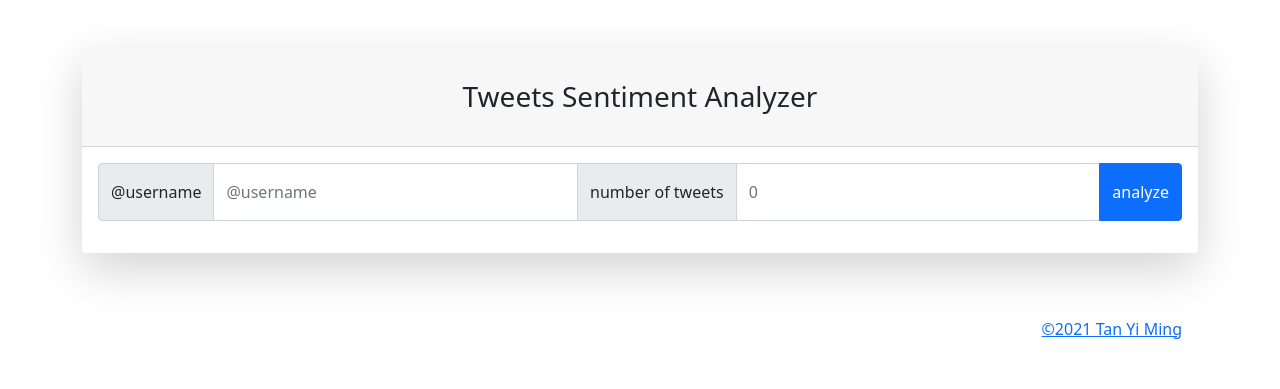
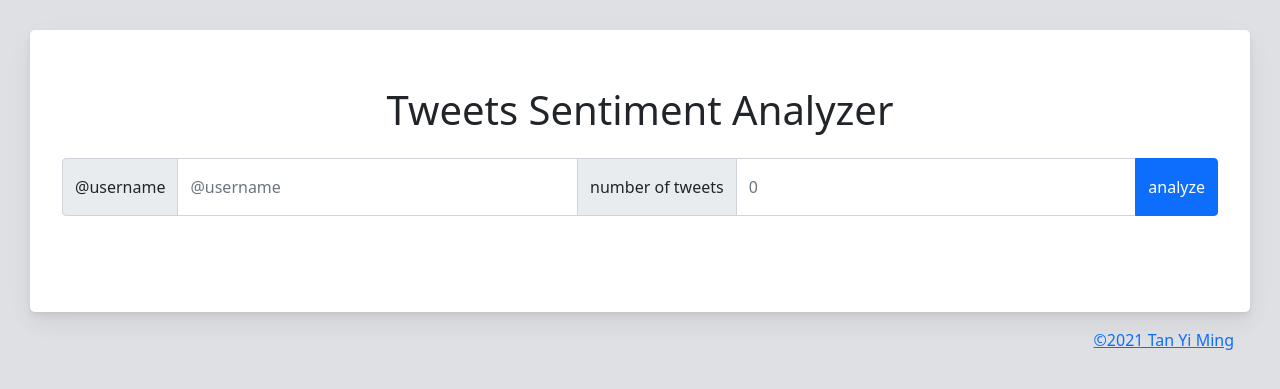
Before and after one commit to notyiming/tweets-sentiment-analyzer, a Flask app: page / in a window 1280 px wide. Shown: the top 389 px of the page. Run offline with Flask 2, Linux system fonts and the light colour scheme; some libraries are stand-ins or nearby versions.

Commit message:
changed the styling

```diff
--- /dev/null
+++ b/static/styles/style.css
@@ -0,0 +1,17 @@
+.app-main{
+  padding: 30px 30px 0;
+}
+
+.big-container{
+  background-color: #fff;
+  box-shadow: 0 0.46875rem 2.1875rem rgba(4,9,20,0.03), 0 0.9375rem 1.40625rem rgba(4,9,20,0.03), 0 0.25rem 0.53125rem rgba(4,9,20,0.05), 0 0.125rem 0.1875rem rgba(4,9,20,0.03);
+}
+
+body{
+  background-color: rgb(223, 224, 228);
+}
+
+.jumbotron{
+  border-radius: 0.3rem;
+  padding:2rem 2rem;
+}
--- a/templates/base.html
+++ b/templates/base.html
@@ -7,9 +7,10 @@
 	<link href="https://cdn.jsdelivr.net/npm/bootstrap@5.0.1/dist/css/bootstrap.min.css" rel="stylesheet" integrity="sha384-+0n0xVW2eSR5OomGNYDnhzAbDsOXxcvSN1TPprVMTNDbiYZCxYbOOl7+AMvyTG2x" crossorigin="anonymous">
 	<script src="https://cdn.jsdelivr.net/npm/bootstrap@5.0.1/dist/js/bootstrap.bundle.min.js" integrity="sha384-gtEjrD/SeCtmISkJkNUaaKMoLD0//ElJ19smozuHV6z3Iehds+3Ulb9Bn9Plx0x4" crossorigin="anonymous"></script>
 	<script src="https://cdnjs.cloudflare.com/ajax/libs/Chart.js/3.3.2/chart.min.js"></script>
+	<link rel= "stylesheet" type= "text/css" href= "{{ url_for('static',filename='styles/style.css') }}">
 </head>
 <body>
-	<div class="container">
+	<div class="app-main">
 		{%block content%}{%endblock%}
 		<footer>
 			<div class="d-flex justify-content-end p-3">
--- a/templates/index.html
+++ b/templates/index.html
@@ -3,17 +3,16 @@
 
 
 {%block content%}
-<form autocomplete="off" action = "" method="POST">
+<section class="jumbotron big-container">
     <div class="row justify-content-center">
         <div class="mb-5">
-            <div class="card shadow-lg border-0 rounded-lg mt-5">
-                <div class="card-header"><h3 class="text-center font-weight-light my-4">
+        <h1 class="text-center font-weight-light my-4">
         Tweets Sentiment Analyzer
         {% if username %}
             for @{{username}}
         {% endif %}
-                </h3></div>
-                <div class="card-body">
+        </h1>
+        <form autocomplete="off" action = "" method="POST">
             <div class="input-group mb-3">
                 <span class="input-group-text" id="basic-addon1">@username</span>
                 <input type="text" class="form-control py-3" placeholder="@username" required name="username" value='{{username}}'/>
@@ -21,6 +20,7 @@
                 <input type="number" name="num_of_tweets" aria-label="Last name" placeholder='{{tweets|length}}' required onkeypress="return event.charCode >= 48" min="1" class="form-control">
                 <input type="submit" class="btn btn-primary" value="analyze" />
             </div>
+        </form>
           {% if tweets %}
             <canvas id="myChart" style="margin: 0 auto" width="400" height="400"></canvas>
             <table class="table table-bordered table-striped table-hover">
@@ -54,7 +54,5 @@
           {% endif %}
         </div>
     </div>
-        </div>
-    </div>
-</form>
+</section>
 {%endblock%}
```
Lines whose indentation alone changed are shown as unchanged.
